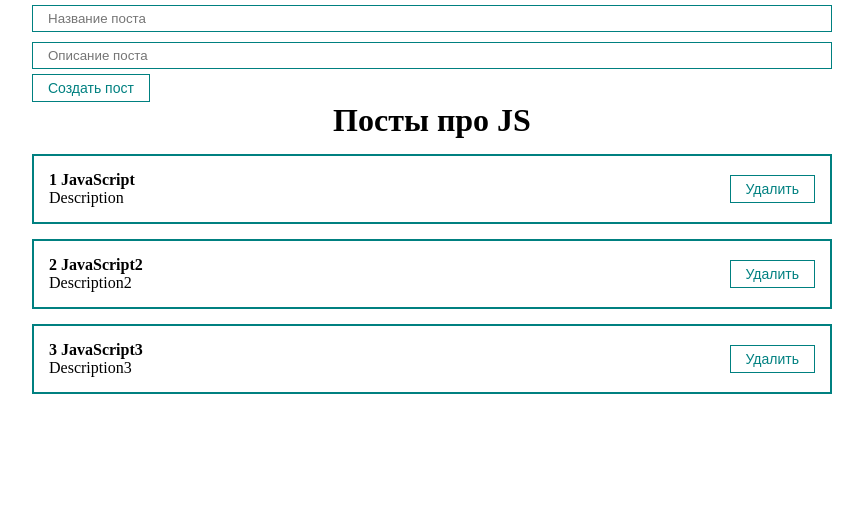
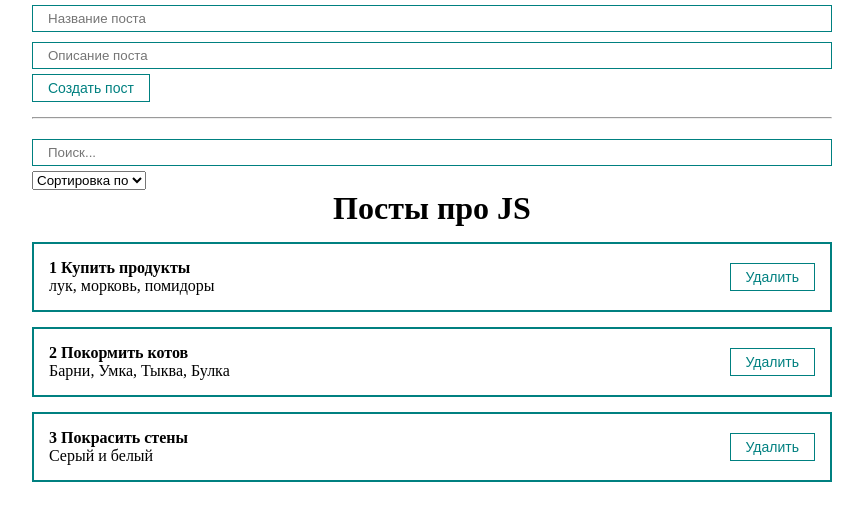
Before and after one commit to wrongsky1/react-practice, a React (Create React App) app: page / in a window 1280 px wide. Shown: the top 520 px of the page, without its empty margins (208-1071 px from the left). Built offline with nearby package versions, Linux system fonts and the light colour scheme.

Commit message:
add select

```diff
--- a/src/App.js
+++ b/src/App.js
@@ -1,28 +1,73 @@
-import React, {useState, useRef} from 'react';
+import React, {useState, useRef, useMemo} from 'react';
 import PostForm from './components/PostForm';
 import PostItem from './components/PostItem';
 import PostList from './components/PostList';
 import MyButton from './components/UI/button/MyButton'
 import MyInput from './components/UI/input/MyInput';
+import MySelect from './components/UI/select/MySelect';
 import './styles/App.css';
 
 function App() {
   const [posts, setPosts] = useState([
-    {id:1, title: 'JavaScript', body: 'Description'},
-    {id:2, title: 'JavaScript2', body: 'Description2'},
-    {id:3, title: 'JavaScript3', body: 'Description3'},
+    {id:1, title: 'Купить продукты', body: 'лук, морковь, помидоры'},
+    {id:2, title: 'Покормить котов', body: 'Барни, Умка, Тыква, Булка'},
+    {id:3, title: 'Покрасить стены', body: 'Серый и белый'},
   ])
+  const [searchQuery, setSearchQuery] = useState('')
+  const [selectedSort, setSelectedSort] = useState('')
+
+  const sortedPosts = useMemo(() => {
+    console.log('отработал алгоритм сортировки')
+    if(selectedSort) {
+      return [...posts].sort((a, b) => a[selectedSort].localeCompare(b[selectedSort]))
+    }
+    return posts
+  }, [selectedSort, posts])
+
+  const sortedAndSearchedPosts = useMemo(() => {
+      return sortedPosts.filter(post => post.title.toLowerCase().includes(searchQuery.toLowerCase()))
+  }, [searchQuery, sortedPosts])
+
+
+
 
   const createPost = (newPost) => {
     setPosts([...posts, newPost])
   }
+  //Получает post из дочернего компонента
+  const removePost = (post) => {
+    setPosts(posts.filter(p => p.id !== post.id))
+  }
 
-
+  const sortPosts = (sort) => {
+    setSelectedSort(sort)
+  }
 
   return (
     <div className="App">
       <PostForm create={createPost}/>
-      <PostList posts={posts} title={'Посты про JS'}/>
+      <hr style={{margin: '15px 0'}}/>
+      <div className="">
+        <MyInput
+          value={searchQuery}
+          onChange={e => setSearchQuery(e.target.value)}
+          placeholder="Поиск..."
+        />
+        <MySelect
+          value={selectedSort}
+          onChange={sortPosts}
+          defaultValue="Сортировка по"
+          options={[
+            {value: 'title', name: 'По названию'},
+            {value: 'body', name: 'По описанию'},
+          ]}
+        />
+      </div>
+      {sortedAndSearchedPosts.length
+        ? <PostList remove={removePost} posts={sortedAndSearchedPosts} title={'Посты про JS'}/>
+        : <h2 style={{textAlign:'center'}} className="">Посты не найдены</h2>
+      }
+
     </div>
   );
 }
--- a/src/components/PostItem.jsx
+++ b/src/components/PostItem.jsx
@@ -9,7 +9,9 @@
                 <div className="">{props.post.body}</div>
             </div>
             <div className="post__buttons">
-                <MyButton>Удалить</MyButton>
+                <MyButton onClick={() => props.remove(props.post)}>
+                    Удалить
+                </MyButton>
             </div>
         </div>
     )
--- a/src/components/PostList.jsx
+++ b/src/components/PostList.jsx
@@ -1,12 +1,12 @@
 import React from 'react'
 import PostItem from './PostItem'
 
-function PostList({posts, title}) {
+function PostList({posts, title, remove}) {
     return (
         <div>
             <h1 style={{textAlign:'center'}}>{title}</h1>
             {posts.map((post, index) =>
-                <PostItem number={index + 1} post={post} key={post.id}/>
+                <PostItem remove={remove} number={index + 1} post={post} key={post.id}/>
             )}
         </div>
     )
--- /dev/null
+++ b/src/components/UI/select/MySelect.jsx
@@ -0,0 +1,19 @@
+import React from 'react'
+
+function MySelect({options, defaultValue, value, onChange}) {
+    return (
+        <select
+            value={value}
+            onChange={event => onChange(event.target.value)}
+        >
+            <option disabled value="">{defaultValue}</option>
+            {options.map(option =>
+                <option key={option.value} value={option.value}>
+                    {option.name}
+                </option>
+            )}
+        </select>
+    )
+}
+
+export default MySelect
```
